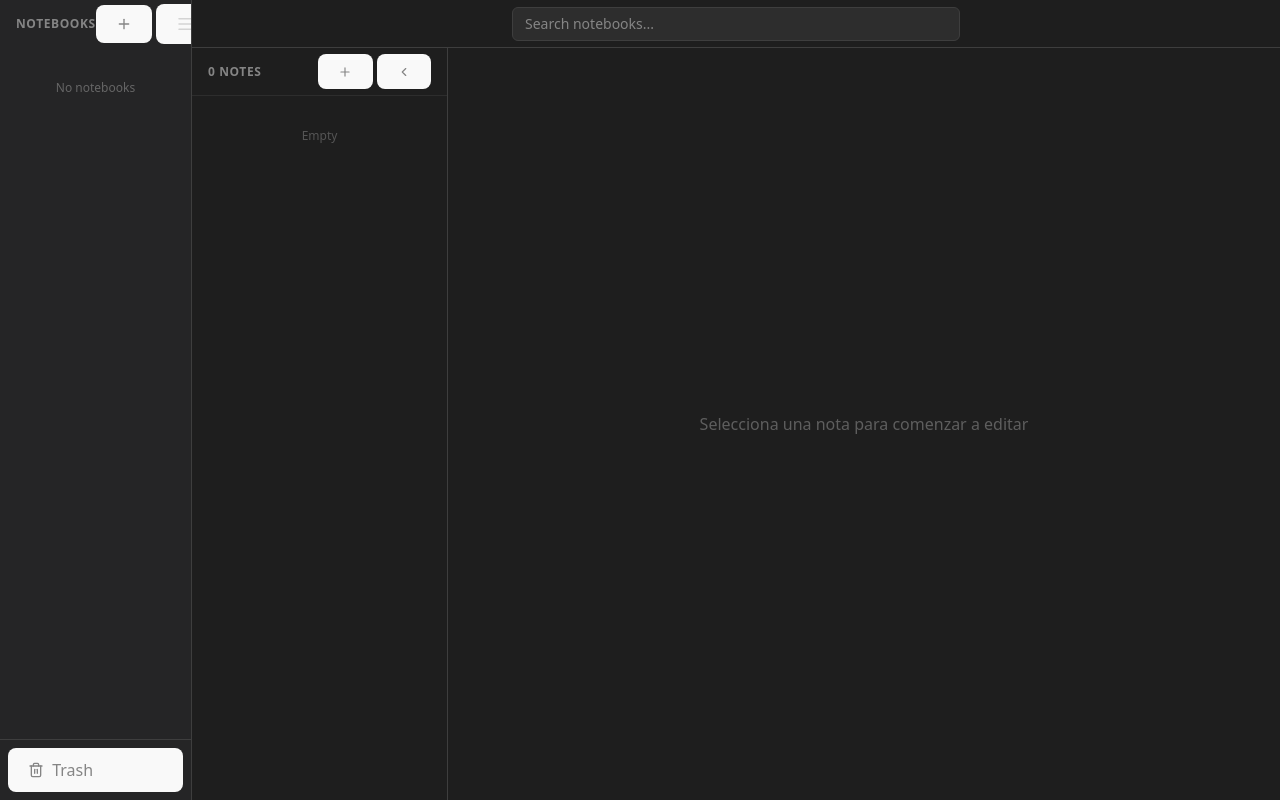
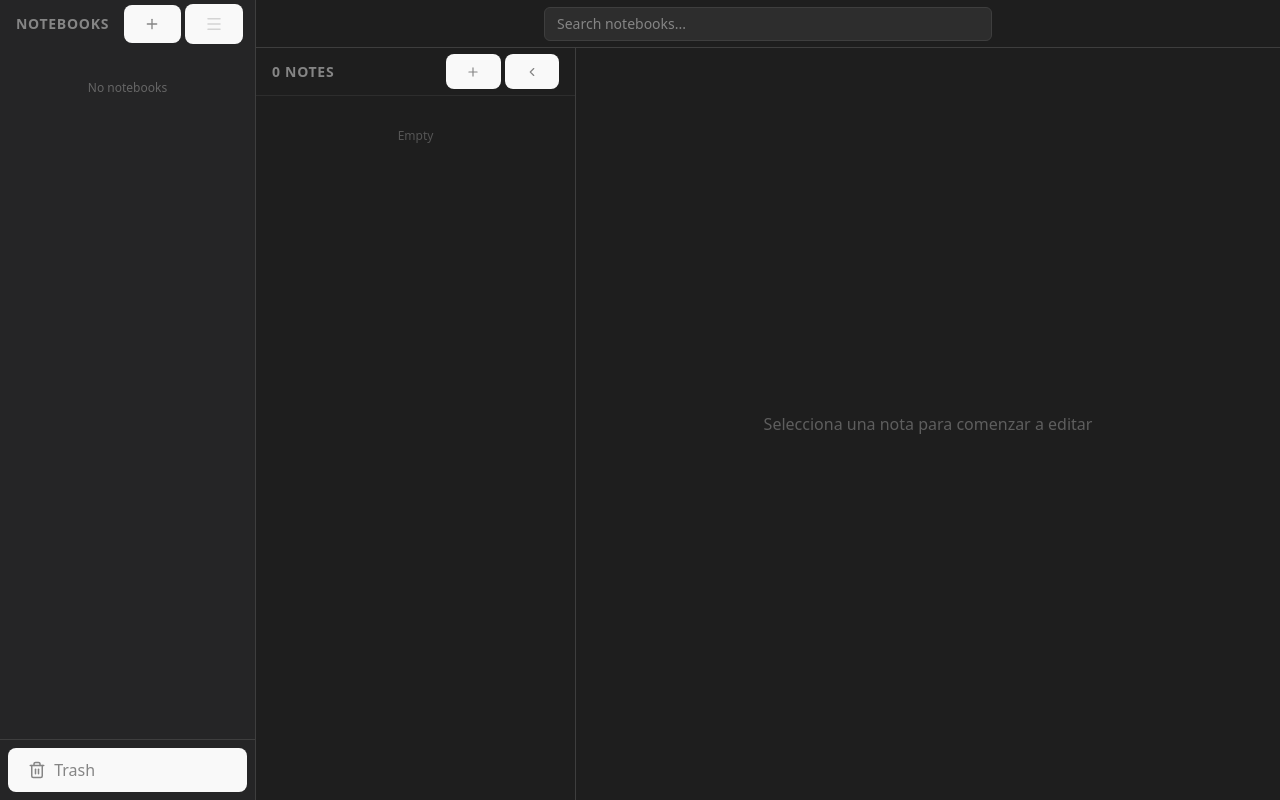
Before and after one commit to LuisRodriguez27/notex, a React (Vite) app in the folder renderer/: page / in a window 1280 px wide. Built offline with nearby package versions, Linux system fonts and the light colour scheme.

Commit message:
fix: app reactive for all resolutions

```diff
--- a/renderer/src/components/layout/MainLayout.tsx
+++ b/renderer/src/components/layout/MainLayout.tsx
@@ -10,7 +10,7 @@ export const MainLayout = ({ children }: { children: ReactNode }) => {
     <div className="flex h-screen w-screen bg-[#1e1e1e] text-[#d4d4d4] overflow-hidden font-sans">
       {/* Sidebar 1: Notebooks */}
       <aside
-        className={`${expandSidebarOne ? 'w-[15vw] min-w-[15vw]' : 'w-[4vw] min-w-[4vw]'} bg-[#252526] border-r border-[#3e3e3e] flex flex-col transition-all duration-300 ease-in-out z-20 overflow-hidden relative`}
+        className={`${expandSidebarOne ? 'w-64 min-w-64' : 'w-16 min-w-16'} bg-[#252526] border-r border-[#3e3e3e] flex flex-col transition-all duration-300 ease-in-out z-20 overflow-hidden relative shrink-0`}
       >
         <SidebarOne isExpanded={expandSidebarOne} onToggle={() => setExpandSidebarOne(!expandSidebarOne)} />
       </aside>
@@ -34,7 +34,7 @@ export const MainLayout = ({ children }: { children: ReactNode }) => {
         <div className="flex-1 flex overflow-hidden relative">
           {/* Sidebar 2: Notes List */}
           <aside
-            className={`${expandSidebarTwo ? 'w-[20vw] min-w-[20vw]' : 'w-[4vw] min-w-[4vw]'} bg-[#1e1e1e] border-r border-[#3e3e3e] flex flex-col transition-all duration-300 ease-in-out z-10 overflow-hidden relative`}
+            className={`${expandSidebarTwo ? 'w-80 min-w-80' : 'w-16 min-w-16'} bg-[#1e1e1e] border-r border-[#3e3e3e] flex flex-col transition-all duration-300 ease-in-out z-10 overflow-hidden relative shrink-0`}
           >
             <SidebarTwo isExpanded={expandSidebarTwo} onToggle={() => setExpandSidebarTwo(!expandSidebarTwo)} />
           </aside>
@@ -42,7 +42,7 @@ export const MainLayout = ({ children }: { children: ReactNode }) => {
           {/* Main Content Area (Editor) */}
           <main className="flex-1 flex flex-col min-w-0 bg-[#1e1e1e]">
             {/* Editor Content */}
-            <div className="flex-1 overflow-auto p-8 relative">
+            <div className="flex-1 overflow-auto p-4 relative">
               {children}
             </div>
           </main>
--- a/renderer/src/features/editor/Editor.tsx
+++ b/renderer/src/features/editor/Editor.tsx
@@ -119,11 +119,8 @@ export default function Editor({ note }: EditorProps) {
 			<div className="flex-1 overflow-auto">
 				<EditorContent editor={editor} className="h-full" />
 			</div>
-			{/* Optional: Display saving status in toolbar or here */}
-			<div className="px-4 py-1 text-xs text-gray-500 absolute bottom-14 right-4 z-10">
-				{isSaving ? "Guardando..." : isDirty ? "Cambios sin guardar" : "Guardado"}
-			</div>
-			<EditorToolbar editor={editor} />
+			{/* Status is now inside EditorToolbar */}
+			<EditorToolbar editor={editor} isSaving={isSaving} isDirty={isDirty} />
 		</div>
 	)
 }
--- a/renderer/src/features/editor/components/EditorToolbar.tsx
+++ b/renderer/src/features/editor/components/EditorToolbar.tsx
@@ -23,9 +23,11 @@ import { useState, useRef, useEffect } from 'react';
 
 interface EditorToolbarProps {
 	editor: Editor | null;
+	isSaving: boolean;
+	isDirty: boolean;
 }
 
-export const EditorToolbar = ({ editor }: EditorToolbarProps) => {
+export const EditorToolbar = ({ editor, isSaving, isDirty }: EditorToolbarProps) => {
 	const [showHeadingSelector, setShowHeadingSelector] = useState(false);
 	const [showTextColorSelector, setShowTextColorSelector] = useState(false);
 	const [showHighlightColorSelector, setShowHighlightColorSelector] = useState(false);
@@ -157,7 +159,7 @@ export const EditorToolbar = ({ editor }: EditorToolbarProps) => {
 	const isHeadingActive = editor.isActive('heading');
 
 	return (
-		<div className="flex items-center gap-1 border-t border-[#2d2d2d] p-2 bg-[#1e1e1e] relative">
+		<div className="flex flex-wrap items-center gap-1 border-t border-[#2d2d2d] p-2 bg-[#1e1e1e] relative">
 			<Button onClick={toggleBold} isActive={editor.isActive('bold')} icon={Bold} title="Negrita" />
 			<Button onClick={toggleItalic} isActive={editor.isActive('italic')} icon={Italic} title="Cursiva" />
 			<Button onClick={toggleUnderline} isActive={editor.isActive('underline')} icon={Underline} title="Subrayado" />
@@ -266,6 +268,10 @@ export const EditorToolbar = ({ editor }: EditorToolbarProps) => {
 
 			<Button onClick={addImage} isActive={false} icon={ImageIcon} title="Imagen" />
 
+			{/* Status Indicator */}
+			<div className="ml-auto px-2 text-xs text-gray-500 whitespace-nowrap min-w-fit">
+				{isSaving ? "Guardando..." : isDirty ? "Cambios sin guardar" : "Guardado"}
+			</div>
 		</div>
 	);
 };
--- a/renderer/src/features/sidebar/SidebarOne.tsx
+++ b/renderer/src/features/sidebar/SidebarOne.tsx
@@ -36,7 +36,7 @@ export const SidebarOne = ({ isExpanded, onToggle }: SidebarOneProps) => {
 			{/* Header / Toggle */}
 			<div className={`flex items-center h-12 ${isExpanded ? 'justify-between px-3' : 'justify-center'}`}>
 				{isExpanded && (
-					<span className="font-semibold text-xs text-[#858585] uppercase tracking-wider pl-1">Notebooks</span>
+					<span className="font-semibold text-sm text-[#858585] uppercase tracking-wider pl-1">Notebooks</span>
 				)}
 
 				<div className={`flex items-center ${isExpanded ? 'gap-1' : ''}`}>
@@ -83,10 +83,10 @@ export const SidebarOne = ({ isExpanded, onToggle }: SidebarOneProps) => {
 			</div>
 
 			{/* Bottom Actions */}
-			<div className={`mt-auto p-2 border-t border-[#3e3e3e] ${!isExpanded && 'flex flex-col items-center'}`}>
-				<button className={`flex items-center gap-2 px-2 py-2 rounded text-sm text-[#858585] hover:text-[#d4d4d4] hover:bg-[#37373d] transition-colors w-full ${!isExpanded && 'justify-center'}`} title="Trash">
-					<Trash2 size={16} />
-					{isExpanded && <span>Trash</span>}
+			<div className={`mt-auto p-2 border-t border-[#3e3e3e] ${!isExpanded ? 'flex flex-col items-center' : ''}`}>
+				<button className={`flex items-center gap-2 px-2 py-2 rounded text-sm text-[#858585] hover:text-[#d4d4d4] hover:bg-[#37373d] transition-colors w-full ${!isExpanded ? 'justify-center' : ''}`} title="Trash">
+					<Trash2 size={18} className="shrink-0" />
+					{isExpanded && <span className="truncate">Trash</span>}
 				</button>
 			</div>
 		</div>
--- a/renderer/src/features/sidebar/SidebarTwo.tsx
+++ b/renderer/src/features/sidebar/SidebarTwo.tsx
@@ -56,7 +56,7 @@ export const SidebarTwo = ({ isExpanded, onToggle }: SidebarTwoProps) => {
 			<div className={`flex items-center h-12 border-b border-[#2d2d2d] ${isExpanded ? 'justify-between px-4' : 'justify-center'}`}>
 				{isExpanded ? (
 					<>
-						<span className="text-xs font-semibold text-[#858585] uppercase tracking-wider">
+						<span className="text-sm font-semibold text-[#858585] uppercase tracking-wider">
 							{notes.length} Notes
 						</span>
 						<div className="flex items-center gap-1">
```
